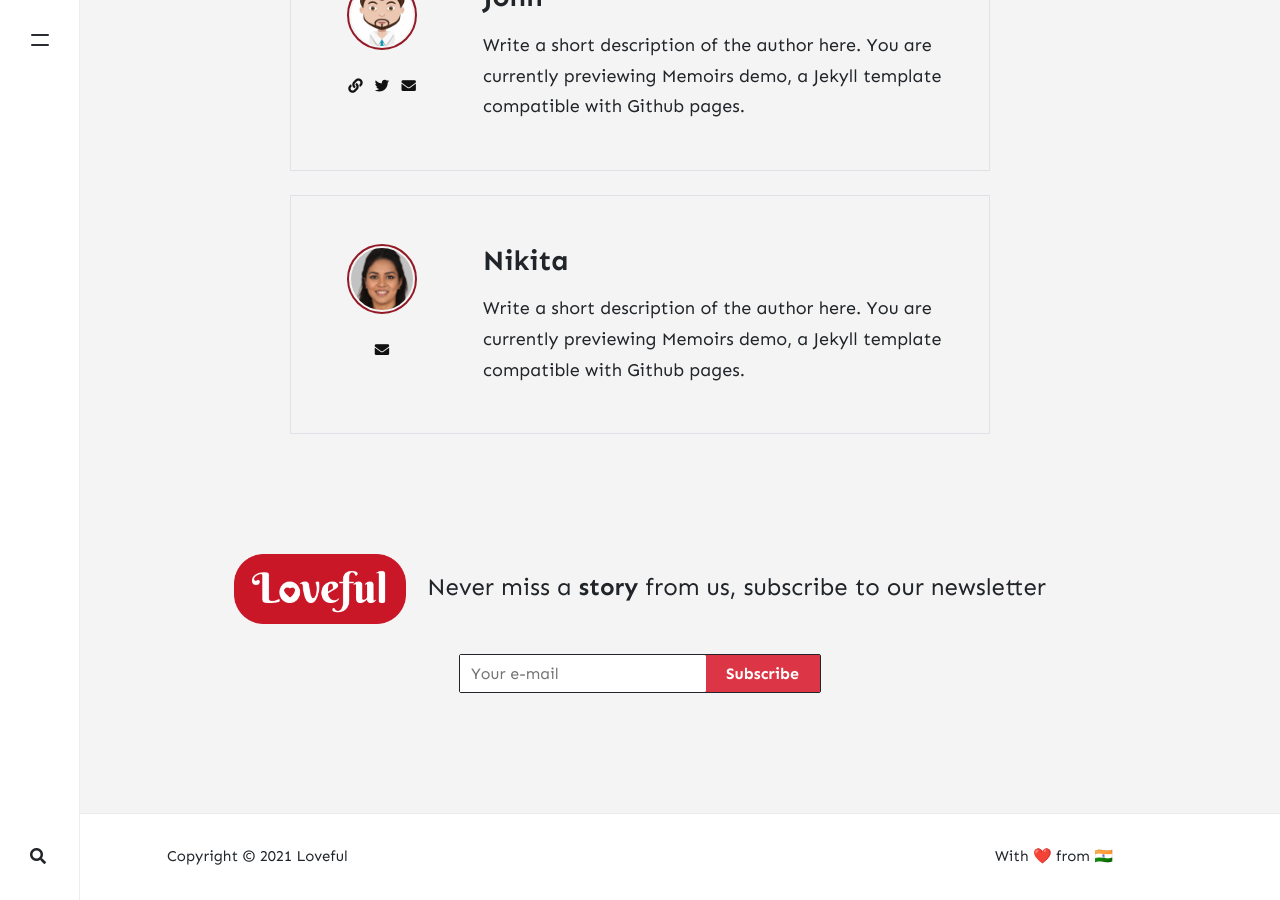
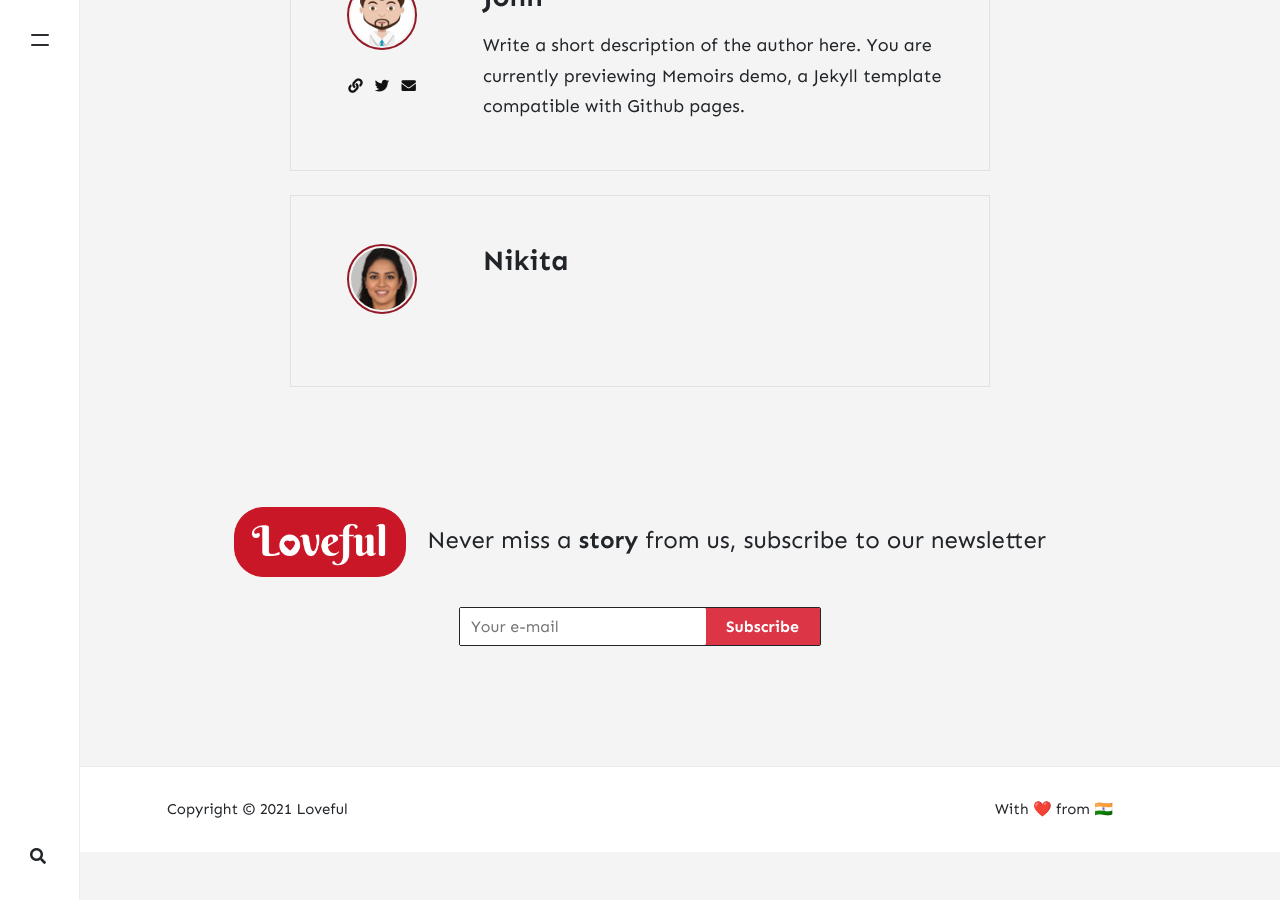
Before and after one commit to stackbit-projects/happy-zebra-28bc2, a Jekyll site: the page built from _pages/authors.html, in a window 1280 px wide and 900 px high, scrolled down 622 px. Built offline with Jekyll 4.4.1, drawn with Linux system fonts in a browser that asks for light colours; nearby versions of some CDN libraries; comment, search, counter and statistics services are not loaded; after the commit the page ends 1474 px from its top, so only the background shows below that.

Commit message:
_config.yml: changed

```diff
--- a/_config.yml
+++ b/_config.yml
@@ -39,10 +39,6 @@ authors:
     name: Nikita Krishna
     display_name: Nikita
     avatar: assets/images/nik-dp.png
-    email: nikita@gmaloveful.in
-    description: >-
-      Write a short description of the author here. You are currently previewing
-      Memoirs demo, a Jekyll template compatible with Github pages.
 plugins:
   - jekyll-paginate
   - jekyll-sitemap
```
